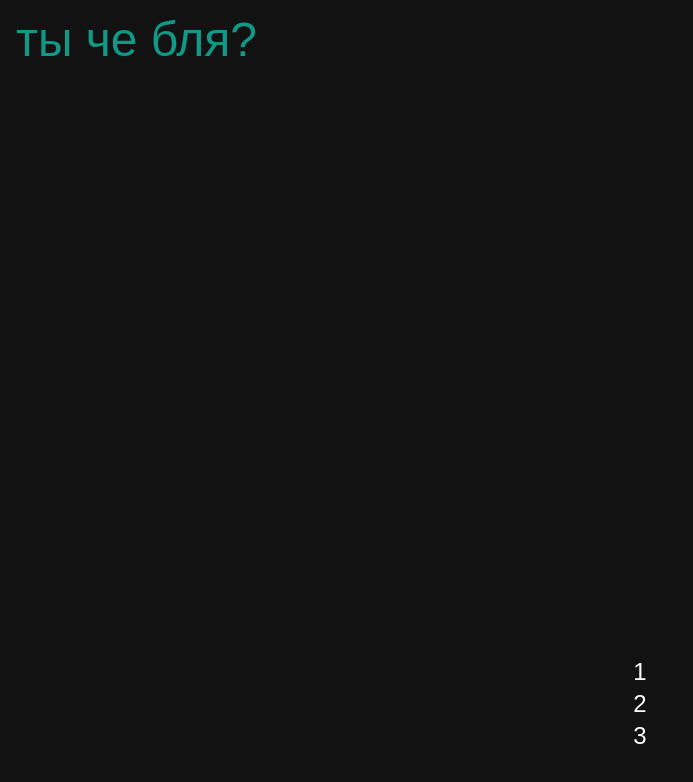
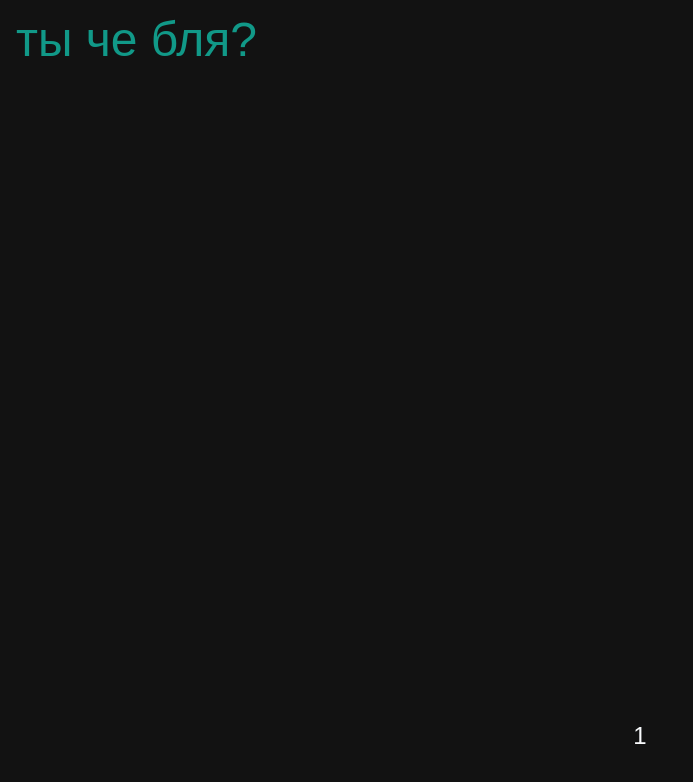
Before and after one commit to shalker760/Kray, a Next.js app: page /a-1 in a window 1280 px wide. Shown: the top 782 px of the page, without its empty margins (0-693 px from the left). Built offline with nearby package versions, Linux system fonts and the light colour scheme.

Commit message:
Update page.tsx

```diff
--- a/app/a-1/page.tsx
+++ b/app/a-1/page.tsx
@@ -17,8 +17,6 @@ export default function event1() {
       </div>
       <div className="absolute bottom-[5%] left-[50%] translate-x-[-50%] py-2 text-2xl">
         <div onClick={() => router.push("/start")}> 1 </div>
-        <div onClick={() => router.push("/start")}> 2 </div>
-        <div onClick={() => router.push("/start")}> 3 </div>
 
       </div>
     </>
```
